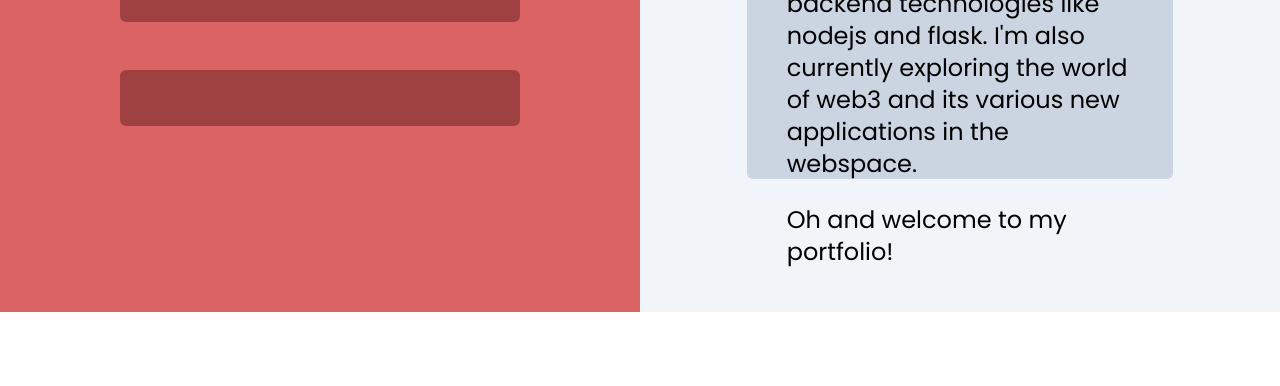
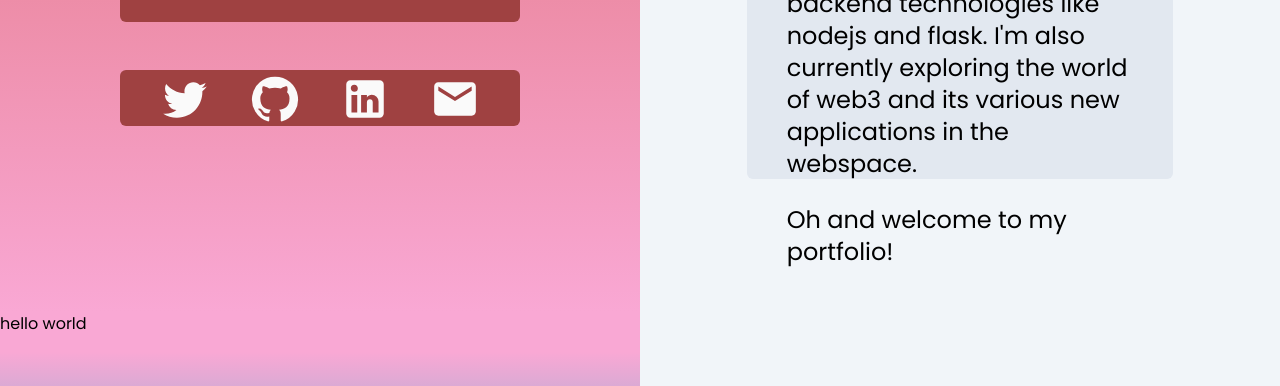
Before and after one commit to Siddharth-afk/Personal_site, a React (Vite) app in the folder portfolio/: page / in a window 1280 px wide. Shown: the part 488-874 px from the top of the page. Before the commit the page ends 800 px from the top, so only its background shows below. Built offline with nearby package versions, Linux system fonts and the light colour scheme; a web font is replaced by a local one.

Commit message:
lots of updates

```diff
--- a/portfolio/src/Aboutme.jsx
+++ b/portfolio/src/Aboutme.jsx
@@ -1,6 +1,16 @@
 const Aboutme = () => {
   return (
-    <div className='bg-black'>Aboutme</div>
+    <div className="grid grid-cols-2 h-[100vh] w-[100vw]">
+      <div className='bg-gradient-to-b from-pink-300 from-5% via-cyan-500 via-40% to-cyan-950 h-full w-full'>
+          <p>hello world</p>
+      </div>
+      <div className="bg-slate-100 h-full w-full flex">
+        <div className="flex bg-slate-200 backdrop-blur-sm h-2/3 w-2/3 mx-auto my-auto rounded-md">
+
+        </div>
+      </div>
+    </div>
+
   )
 }
 
--- a/portfolio/src/App.jsx
+++ b/portfolio/src/App.jsx
@@ -1,11 +1,11 @@
 import Header from "./Header"
 import Introduction from "./Introduction"
 
-//required swiper modules
+/* //required swiper modules
 import { Swiper, SwiperSlide } from 'swiper/react';
 import 'swiper/css';
 import 'swiper/css/pagination';
-import { Mousewheel, Pagination } from 'swiper/modules';
+import { Mousewheel, Pagination } from 'swiper/modules';*/
 import Aboutme from "./Aboutme";
 
 
@@ -21,6 +21,9 @@ const App = (() => {
             <Introduction />
           </div>
         </div>
+        <div className="flex">
+          <Aboutme />
+        </div>
     </>
   )
 })
--- a/portfolio/src/Header.css
+++ b/portfolio/src/Header.css
@@ -1,7 +1,7 @@
 .background-main{
-    background-color: rgb(219, 99, 99);
+    background-color: #db6363;
 }
 
 .background-inner{
-    background-color: rgb(159, 65, 65);
+    background-color: #9f4141;
 }
--- a/portfolio/src/Header.jsx
+++ b/portfolio/src/Header.jsx
@@ -5,11 +5,16 @@ import { Autoplay, Navigation, Pagination } from 'swiper/modules';
 import 'swiper/css';
 import 'swiper/css/pagination';
 import 'swiper/css/navigation';
+import TwitterIcon from '@mui/icons-material/Twitter';
+import GitHubIcon from '@mui/icons-material/GitHub';
+import LinkedInIcon from '@mui/icons-material/LinkedIn';
+import EmailIcon from '@mui/icons-material/Email';
+import { grey } from '@mui/material/colors';
 
 const Header = () => {
     return(
         <>
-            <div className="background-main flex md:h-[100vh] h-[40vh] flex-col">
+            <div className="bg-gradient-to-b  from-reddish-pink from-99% to-pink-300 flex md:h-[100vh] h-[40vh] flex-col">
 
                 <div className='flex px-3 py-3 h-full w-full'>
                     <div className='grid grid-rows-8 gap-1 w-full'>
@@ -52,20 +57,18 @@ const Header = () => {
                                     </div>
                             </div>
 
-                            <div className='mt-12 background-inner flex h-14 w-[50vh] mx-auto rounded-md'>
-
+                            <div className='mt-12 bg-dark-reddish-pink flex h-14 w-[50vh] mx-auto rounded-md justify-evenly pt-1'>
+                                <a href='https://twitter.com/Siddharth_lol' target='_blank' rel="noreferrer"><TwitterIcon sx={{ color: grey[50], fontSize: 50 }}/></a>
+                                <a href='https://github.com/Siddharth-afk' target='_blank' rel="noreferrer"><GitHubIcon sx={{ color: grey[50], fontSize: 50 }}/></a>
+                                <a href='https://www.linkedin.com/in/siddharthgupta2001/' target='_blank' rel="noreferrer"><LinkedInIcon sx={{ color: grey[50], fontSize: 50 }}/></a>
+                                <a href='mailto:gupta.siddharth20@gmail.com' target='_blank' rel="noreferrer"><EmailIcon sx={{ color: grey[50], fontSize: 50 }}/></a>
                             </div>
                         </div>
-
-                        {/* <div className='row-start-4'>
-
-                        </div> */}
 
                     </div>
 
 
                 </div>
-
             </div>
         </>
     )
--- a/portfolio/src/Introduction.jsx
+++ b/portfolio/src/Introduction.jsx
@@ -3,7 +3,7 @@ import wave from './assets/wave.png'
 const Introduction = () => {
   return (
     <div className="flex text-center h-full w-full bg-slate-100">
-        <div className="flex h-2/3 w-2/3 bg-slate-300 mx-auto my-auto rounded-md px-10 py-10">
+        <div className="flex h-2/3 w-2/3 bg-slate-200 mx-auto my-auto rounded-md px-10 py-10">
           <div className='grid grid-rows-6 gap-4 w-full'>
             <div className='flex'>
               <p className="text-4xl font-semibold mt-3">Hi There!</p>
--- a/portfolio/tailwind.config.js
+++ b/portfolio/tailwind.config.js
@@ -6,6 +6,10 @@ export default {
   ],
   theme: {
     extend: {
+      colors:{
+        'reddish-pink': '#db6363',
+        'dark-reddish-pink': '#9f4141',
+      },
       keyframes:{
         shake: {
           '0%': {transform: 'rotate(0deg)'},
```
Also changed, not shown: portfolio/package.json (+6 -2 lines), 1 other file (tests, documents, lock files or other folders). Lines whose indentation alone changed are shown as unchanged.
